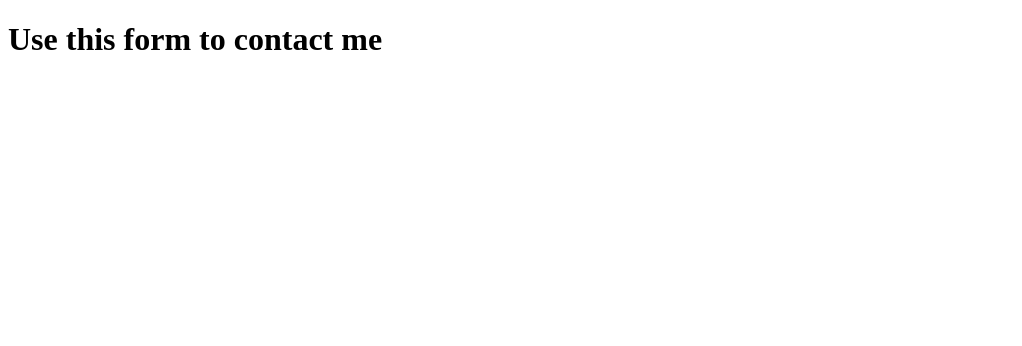
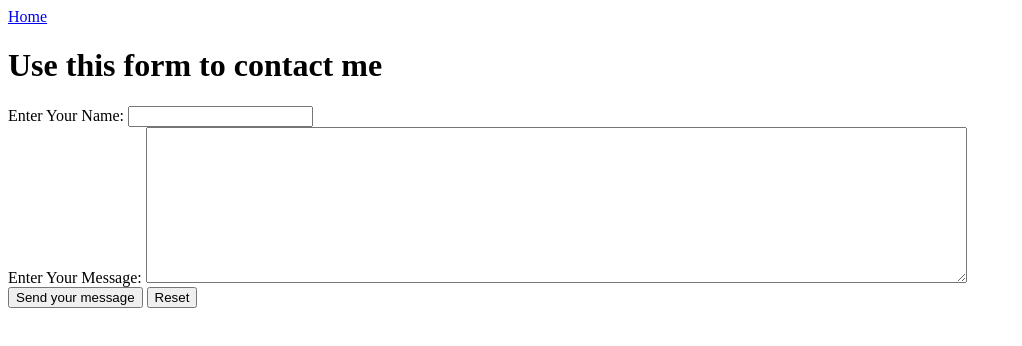
Before and after one commit to WymanRF/all-about-wyman, a plain HTML site: page contact.html in a window 1280 px wide. Shown: the whole page, without its empty margins (0-1022 px from the left). Drawn offline with Linux system fonts and the light colour scheme.

Commit message:
another change

```diff
--- a/contact.html
+++ b/contact.html
@@ -5,6 +5,25 @@
     <title>Contact Me!</title>
 </head>
 <body>
+        <nav>
+                <a href = "index.html"> Home</a>
+        </nav>
     <h1>Use this form to contact me</h1>
+    <form action="https://formspree.io/wymanrf@gmail.com" method="POST"  autocomplete="off">
+        <div>
+        <label for = "name"> Enter Your Name:  </label>
+        <input type="tenamext" name = "name">
+        </div>
+        <div>
+        <label for = "name"> Enter Your Message:  </label>
+        <textarea
+        name = "messagename"
+        rows = "10"
+        cols="100"     >
+         </textarea>
+        </div>
+        <button type="submit">Send your message</button>
+        <input type="reset">
+    </form>
 </body>
 </html>
```
Also changed, not shown: index.html (+4 -1 lines).
